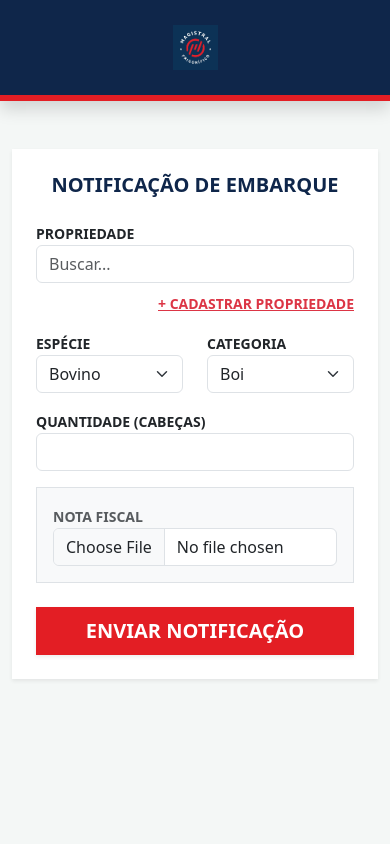
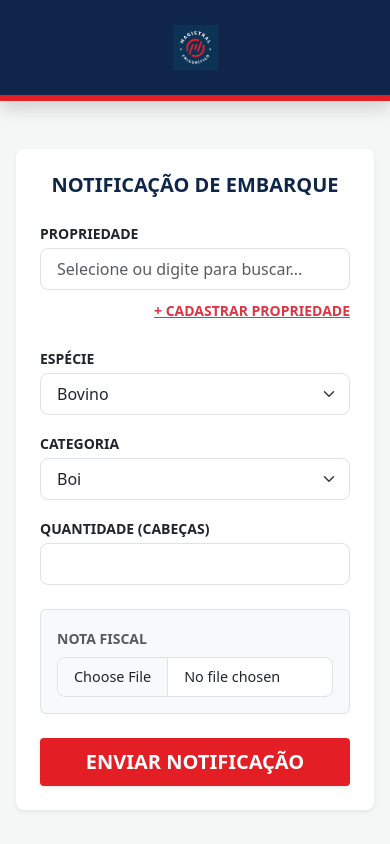
Before and after one commit to YS4DuDA/Controle_Operacional_Magistral, a Flask app: page /cadastro in a window 390 px wide. Run offline with Flask 3, Linux system fonts and the light colour scheme; data that the repository does not hold is empty.

Commit message:
Ajuste de layout responsivo, correção no select de categorias e trava de duplicidade

```diff
--- a/app.py
+++ b/app.py
@@ -66,6 +66,16 @@ def registrar_produtor():
             return render_template('registrar_produtor.html')
 
         db = get_db()
+
+        existente = db.execute('''SELECT * FROM produtores
+                                  WHERE cnpj = ? OR LOWER(nome_propriedade) = ?''',
+                               (cnpj, prop.lower())).fetchone()
+
+        if existente:
+            db.close()
+            flash('ERRO: CNPJ OU NOME DA PROPRIEDADE JÁ CADASTRADOS NO SISTEMA.')
+            return render_template('registrar_produtor.html')
+
         db.execute('INSERT INTO produtores (nome_completo, nome_propriedade, localidade, cnpj) VALUES (?,?,?,?)',
                    (nome, prop, loc, cnpj))
         db.commit()
@@ -97,8 +107,18 @@ def cadastro():
         fuso_br = pytz.timezone('America/Sao_Paulo')
         hor_notif = datetime.now(fuso_br).strftime('%Y-%m-%d %H:%M:%S')
 
+        especie = request.form.get('especie', 'Bovino')
+
+        if especie == 'Suino':
+            categoria = 'Suíno'
+        elif especie == 'Ovino':
+            categoria = 'Ovino'
+        else:
+            categoria = request.form.get('categoria')
+            if not categoria:
+                categoria = 'Boi'
         db.execute('''INSERT INTO lotes (produtor_id, especie, categoria, quantidade, status, horario_notificacao, nota_fiscal)
-                      VALUES (?,?,?,?,?,?,?)''', (produtor['id'], request.form['especie'], request.form['categoria'], qtd, 'Em Trânsito', hor_notif, filename))
+                      VALUES (?,?,?,?,?,?,?)''', (produtor['id'], especie, categoria, qtd, 'Em Trânsito', hor_notif, filename))
         db.commit()
         db.close()
         return redirect(url_for('sucesso'))
@@ -123,12 +143,13 @@ def confirmar_chegada(lote_id):
 def monitor_producao():
     db = get_db()
     fuso_br = pytz.timezone('America/Sao_Paulo')
+    agora = datetime.now(fuso_br).strftime('%Y-%m-%d %H:%M:%S')
     hoje = datetime.now(fuso_br).strftime('%Y-%m-%d')
     lotes_hoje = db.execute('''SELECT l.*, p.nome_propriedade FROM lotes l JOIN produtores p ON l.produtor_id = p.id
                                WHERE l.horario_chegada_real LIKE ? ORDER BY l.liberacao ASC''', (hoje + '%',)).fetchall()
     total_gado = sum(lote['quantidade'] for lote in lotes_hoje)
     db.close()
-    return render_template('producao.html', lotes=lotes_hoje, total=total_gado, data=hoje)
+    return render_template('producao.html', lotes=lotes_hoje, total=total_gado, data=hoje, agora=agora)
 
 @app.route('/sucesso')
 def sucesso():
--- a/templates/cadastro.html
+++ b/templates/cadastro.html
@@ -2,6 +2,7 @@
 <html lang="pt-br">
 <head>
     <meta charset="UTF-8">
+    <meta name="viewport" content="width=device-width, initial-scale=1.0, maximum-scale=1.0, user-scalable=no">
     <title>Magistral - Embarque</title>
     <link rel="icon" type="image/png" href="{{ url_for('static', filename='logo.png') }}">
     <link href="https://cdn.jsdelivr.net/npm/bootstrap@5.3.0/dist/css/bootstrap.min.css" rel="stylesheet">
@@ -10,41 +11,70 @@
     <div style="background-color: #0f264a; padding: 25px; border-bottom: 6px solid #e31e24;" class="text-center mb-5 shadow">
         <img src="{{ url_for('static', filename='logo.png') }}" height="45">
     </div>
-    <div class="container">
-        <div class="card p-4 mx-auto shadow-sm border-0" style="max-width: 500px; border-radius: 0;">
+    <div class="container px-3">
+        <div class="card p-4 mx-auto shadow-sm border-0" style="max-width: 500px; border-radius: 8px;">
             {% with messages = get_flashed_messages() %}
               {% if messages %}{% for message in messages %}<div class="alert alert-danger small fw-bold">{{ message }}</div>{% endfor %}{% endif %}
             {% endwith %}
             <h5 class="fw-bold text-center mb-4" style="color: #0f264a;">NOTIFICAÇÃO DE EMBARQUE</h5>
             <form method="POST" enctype="multipart/form-data">
-                <div class="mb-3">
-                    <label class="fw-bold small">PROPRIEDADE</label>
-                    <input list="lista_produtores" name="nome_propriedade" class="form-control" placeholder="Buscar..." required>
-                    <datalist id="lista_produtores">{% for p in produtores %}<option value="{{ p.nome_propriedade }}">{% endfor %}</datalist>
+
+                <div class="mb-4">
+                    <label class="fw-bold small mb-1">PROPRIEDADE</label>
+                    <input class="form-control form-control-lg" list="lista_produtores" name="nome_propriedade" id="inputPropriedade" placeholder="Selecione ou digite para buscar..." required style="font-size: 1rem;">
+                    <datalist id="lista_produtores">
+                        {% for p in produtores %}
+                            <option value="{{ p.nome_propriedade }}">{{ p.nome_propriedade }}</option>
+                        {% endfor %}
+                    </datalist>
                     <div class="text-end mt-2"><a href="/registrar_produtor" class="small text-danger fw-bold">+ CADASTRAR PROPRIEDADE</a></div>
                 </div>
+
                 <div class="row mb-3">
-                    <div class="col-6"><label class="fw-bold small">ESPÉCIE</label>
-                        <select name="especie" id="especie" class="form-select">
-                            <option value="Bovino">Bovino</option><option value="Suino">Suíno</option><option value="Ovino">Ovino</option>
+                    <div class="col-12 col-sm-6 mb-3 mb-sm-0">
+                        <label class="fw-bold small mb-1">ESPÉCIE</label>
+                        <select name="especie" id="especie" class="form-select form-select-lg" style="font-size: 1rem;">
+                            <option value="Bovino">Bovino</option>
+                            <option value="Suino">Suíno</option>
+                            <option value="Ovino">Ovino</option>
                         </select>
                     </div>
-                    <div class="col-6" id="container-categoria"><label class="fw-bold small">CATEGORIA</label>
-                        <select name="categoria" class="form-select"><option>Boi</option><option>Novilha</option><option>Vaca</option></select>
+                    <div class="col-12 col-sm-6" id="container-categoria">
+                        <label class="fw-bold small mb-1">CATEGORIA</label>
+                        <select name="categoria" class="form-select form-select-lg" style="font-size: 1rem;">
+                            <option value="Boi">Boi</option>
+                            <option value="Vaca">Vaca</option>
+                            <option value="Novilha">Novilha</option>
+                        </select>
                     </div>
                 </div>
-                <div class="mb-3">
-                    <label class="fw-bold small">QUANTIDADE (CABEÇAS)</label>
-                    <input type="text" name="quantidade" class="form-control" oninput="this.value = this.value.replace(/[^0-9]/g, '')" required>
+
+                <div class="mb-4">
+                    <label class="fw-bold small mb-1">QUANTIDADE (CABEÇAS)</label>
+                    <input type="text" name="quantidade" class="form-control form-control-lg" maxlength="5" oninput="this.value = this.value.replace(/[^0-9]/g, '')" required style="font-size: 1rem;">
                 </div>
-                <div class="mb-4 bg-light p-3 border"><label class="fw-bold small text-muted">NOTA FISCAL</label><input type="file" name="nota_fiscal" class="form-control"></div>
-                <button type="submit" class="btn btn-lg w-100 text-white fw-bold shadow-sm" style="background-color: #e31e24; border-radius: 0;">ENVIAR NOTIFICAÇÃO</button>
+
+                <div class="mb-4 bg-light p-3 border rounded">
+                    <label class="fw-bold small text-muted mb-2">NOTA FISCAL</label>
+                    <input type="file" name="nota_fiscal" class="form-control form-control-lg" style="font-size: 0.9rem;">
+                </div>
+
+                <button type="submit" class="btn btn-lg w-100 text-white fw-bold shadow-sm" style="background-color: #e31e24; border-radius: 4px;">ENVIAR NOTIFICAÇÃO</button>
             </form>
         </div>
     </div>
     <script>
         document.getElementById('especie').addEventListener('change', function() {
-            document.getElementById('container-categoria').style.visibility = (this.value === 'Suino' || this.value === 'Ovino') ? 'hidden' : 'visible';
+            var containerCat = document.getElementById('container-categoria');
+            var selectCat = document.querySelector('select[name="categoria"]');
+
+            if (this.value === 'Suino' || this.value === 'Ovino') {
+                containerCat.style.display = 'none';
+                selectCat.disabled = true;
+            } else {
+                containerCat.style.display = 'block';
+                selectCat.disabled = false;
+            }
         });
     </script>
 </body>
--- a/templates/producao.html
+++ b/templates/producao.html
@@ -2,7 +2,7 @@
 <html lang="pt-br">
 <head>
     <meta charset="UTF-8">
-    <meta http-equiv="refresh" content="60">
+    <meta http-equiv="refresh" content="5">
     <title>Magistral - Produção (TV)</title>
     <link rel="icon" type="image/png" href="{{ url_for('static', filename='logo.png') }}">
     <link href="https://cdn.jsdelivr.net/npm/bootstrap@5.3.0/dist/css/bootstrap.min.css" rel="stylesheet">
@@ -69,7 +69,7 @@
                     <td class="text-center"><div class="ps-qtd">{{ lote.quantidade }}</div></td>
                     <td class="text-center" style="font-size: 5vh;">{{ lote.liberacao[11:16] }}</td>
                     <td class="text-end pe-5">
-                        {% if lote.status == 'Em Descanso' %}
+                        {% if lote.liberacao > agora %}
                             <span class="ps-status-wait">EM REPOUSO</span>
                         {% else %}
                             <span class="ps-status-ok">LIBERADO</span>
```
Also changed, not shown: templates/dashboard.html (+4 -3 lines), templates/registrar_produtor.html (+5 -3 lines), templates/sucesso.html (+12 -4 lines).
